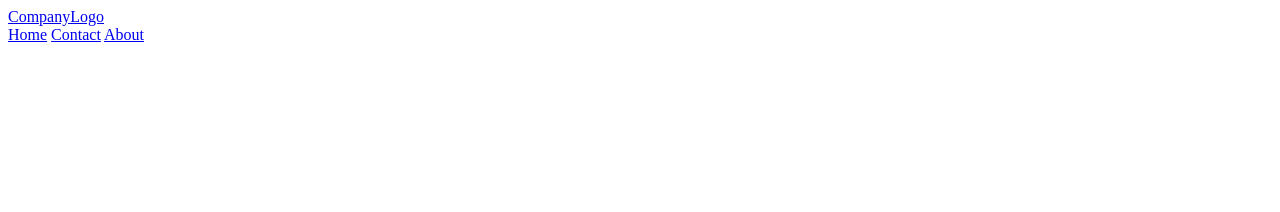
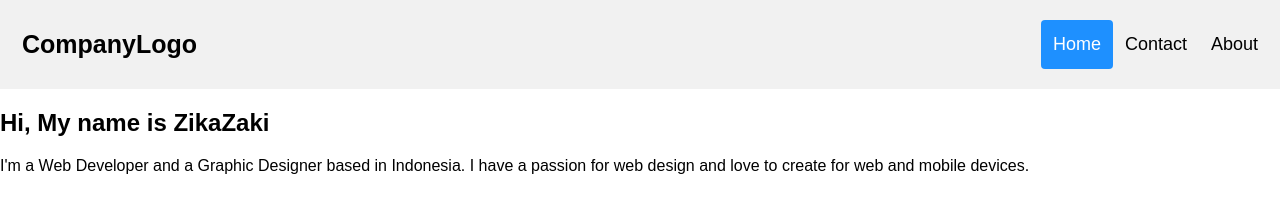
Before and after one commit to ZikaZaki/ex-portfolio, a website: page index.html in a window 1280 px wide. Drawn offline with Linux system fonts and the light colour scheme.

Commit message:
add headline-section to index.html

```diff
--- a/index.html
+++ b/index.html
@@ -4,6 +4,7 @@
         <meta charset="UTF-8">
         <meta http-equiv="X-UA-Compatible" content="IE=edge">
         <meta name="viewport" content="width=device-width, initial-scale=1.0">
+        <link rel="stylesheet" href="assets/css/stylesheet.css">
         <title>Ex-Portfolio</title>
     </head>
     <body>
@@ -15,5 +16,12 @@
               <a href="#about">About</a>
             </div>
           </div>
+          <section class="headline-section">
+            <h1>Hi, My name is ZikaZaki</h1>
+            <p>
+                I'm a Web Developer and a Graphic Designer based in Indonesia.
+                I have a passion for web design and love to create for web and mobile devices.
+            </p>
+          </section>
     </body>
 </html>
```
